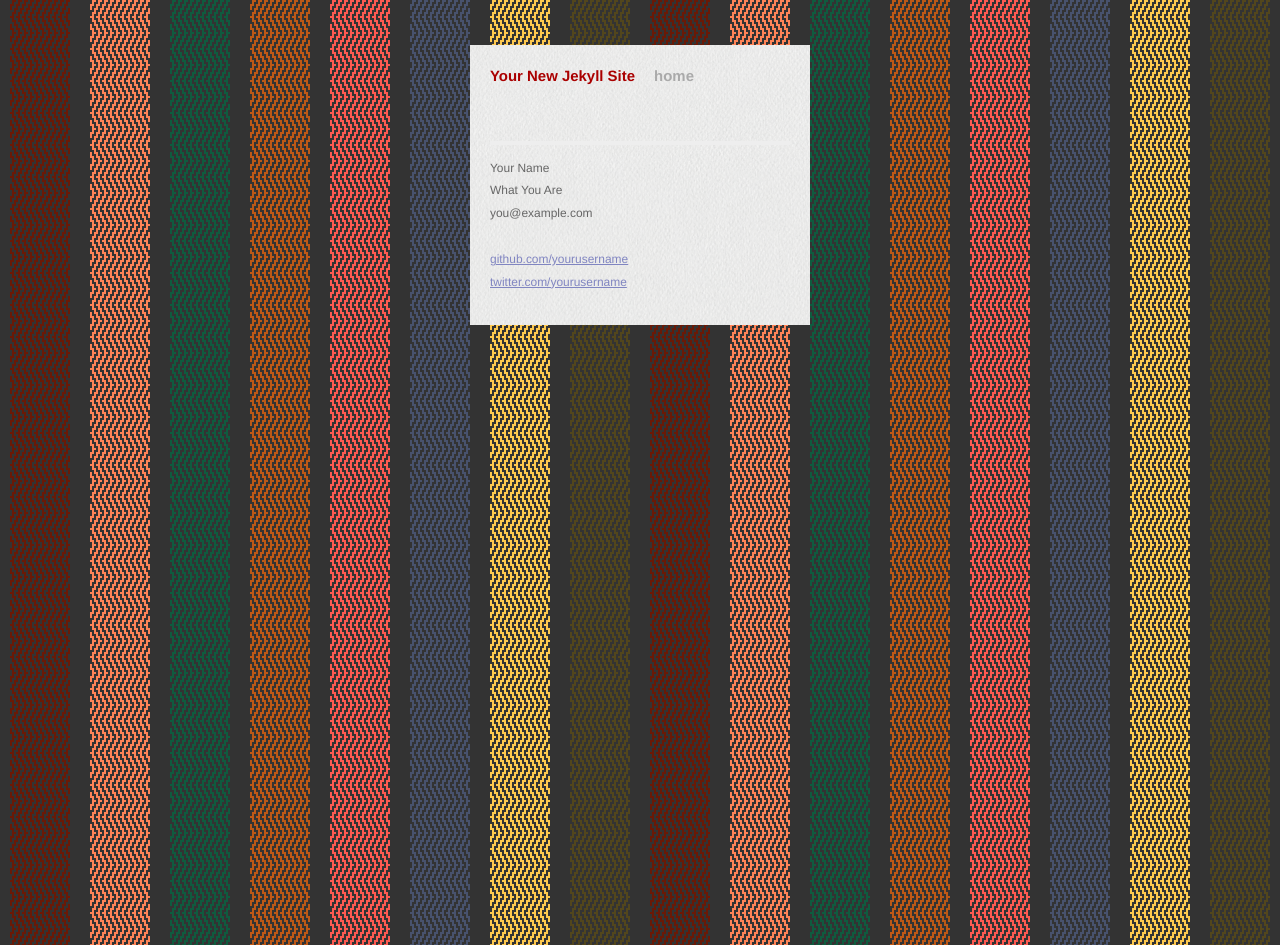
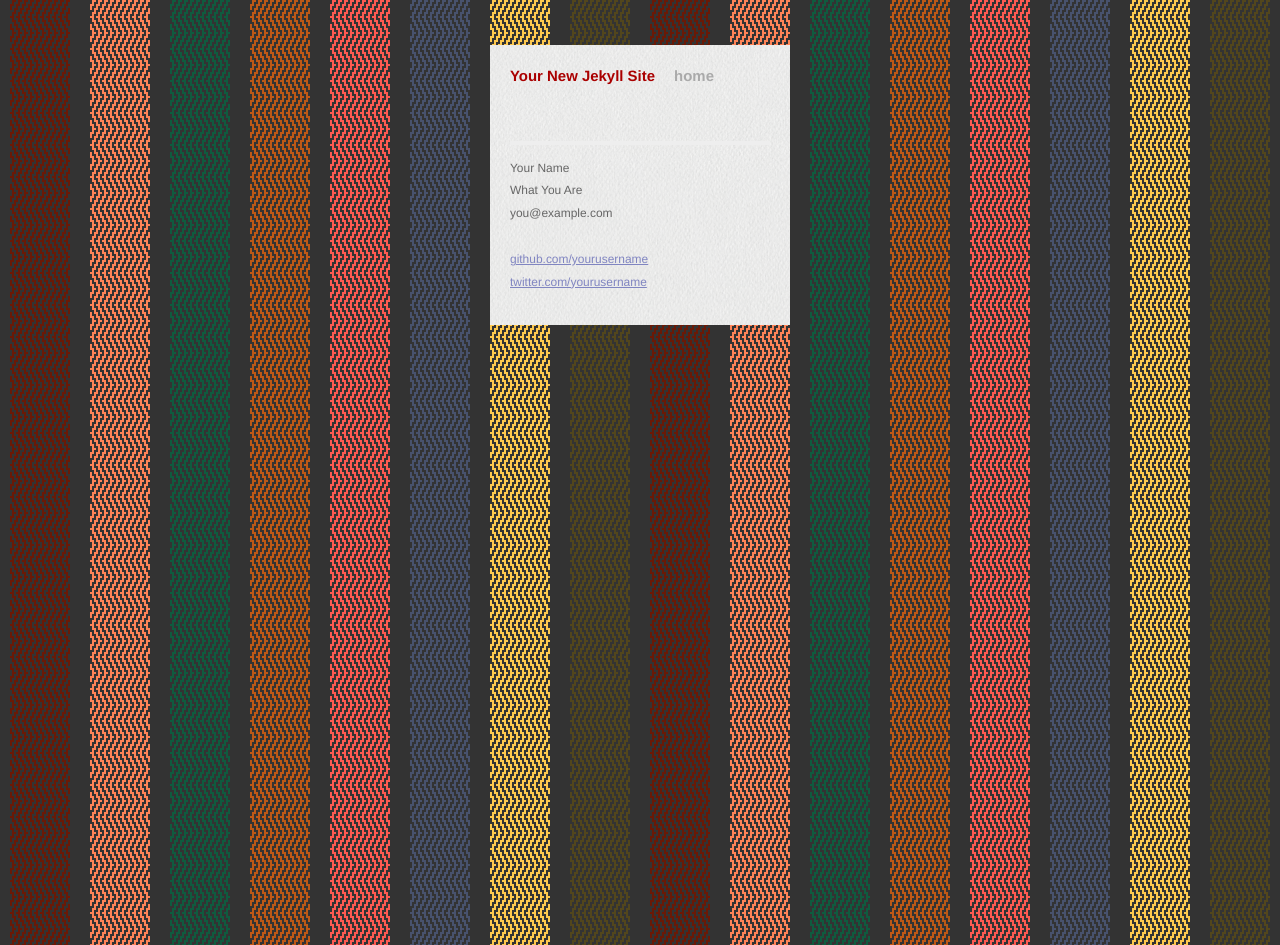
Before and after one commit to TimMoore/www.bonniemooredesigns.com, a Jekyll site: the page built from index.html, in a window 1280 px wide. Built offline with Jekyll 4.4.1, drawn with Linux system fonts in a browser that asks for light colours; Markdown is read by kramdown in place of the engine named in the settings.

Commit message:
Narrower.

```diff
--- a/css/main.css
+++ b/css/main.css
@@ -48,7 +48,7 @@ a:visited { color: #a0a; }
   background-image: url(../images/fabric_1.png);
   font-size: 115%;
   text-align: justify;
-  width: 300px;
+  width: 260px;
   margin: 3em auto 2em;
   padding: 20px;
   line-height: 1.5em;
```
